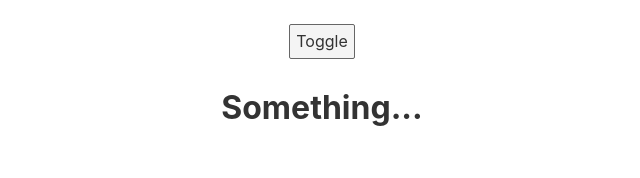
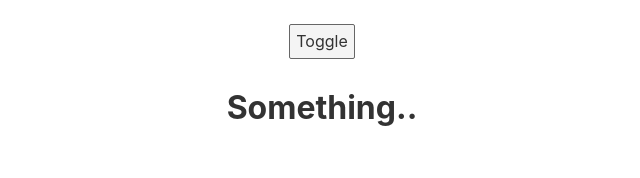
Before and after one commit to HongKeunAhn/Svelte, a Svelte app: page / in a window 1280 px wide. Both pictures are taken after a click on the button "Toggle". Shown: the top 178 px of the page, without its empty margins (318-958 px from the left). Built offline with nearby package versions, Linux system fonts and the light colour scheme.

Commit message:
beforeUpdate, afterUpdate

```diff
--- a/src/Something.svelte
+++ b/src/Something.svelte
@@ -1,22 +1,33 @@
 <script>
-  import { onDestroy, onMount } from 'svelte';
+  import { afterUpdate, beforeUpdate, onDestroy, onMount } from 'svelte';
+
+  let name = 'Something..';
+  let h1;
+
+  function moreDot() {
+    name += '.';
+  }
+
+  beforeUpdate(() => {
+    // console.log('Before update!');
+    console.log('beforeUpdate', h1 && h1.innerText); // undefind
+  });
+
+  afterUpdate(() => {
+    // console.log('After Update!');
+    console.log('afterUpdate', h1.innerText);
+  });
 
   onMount(() => {
-      console.log('onMounted!');
-    //   const h1 = document.querySelector('h1');
-    //   console.log(h1.innerText);
-
-      return () => {
-          console.log('Destory in mount');
-      }
+    console.log('onMounted!');
+    h1 = document.querySelector('h1');
   });
 
   onDestroy(() => {
-    console.log('Before destroy~');
+    // console.log('Before destroy~');
     const h1 = document.querySelector('h1');
-      console.log(h1.innerText);
+    console.log('onDestroy', h1.innerText);
   });
-
 </script>
 
-<h1>Something...</h1>
+<h1 on:click={moreDot}>{name}</h1>
```
